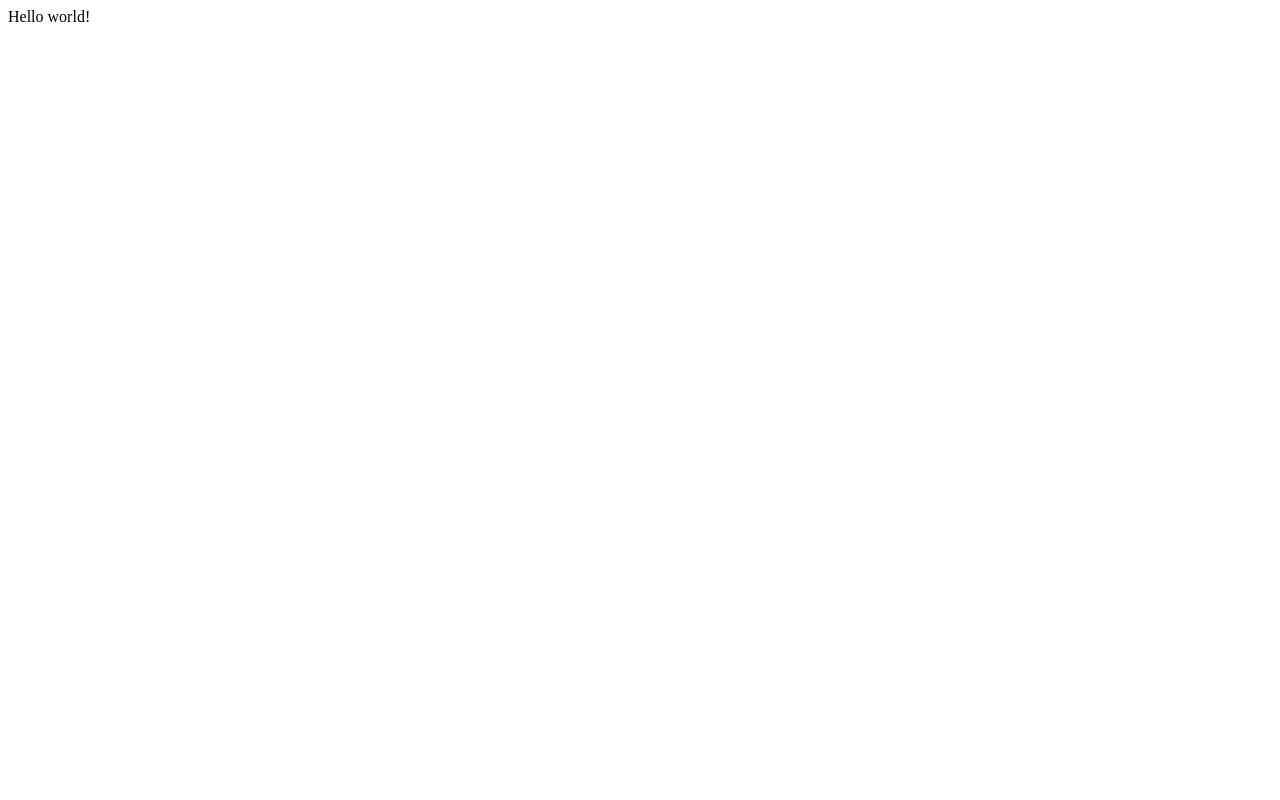
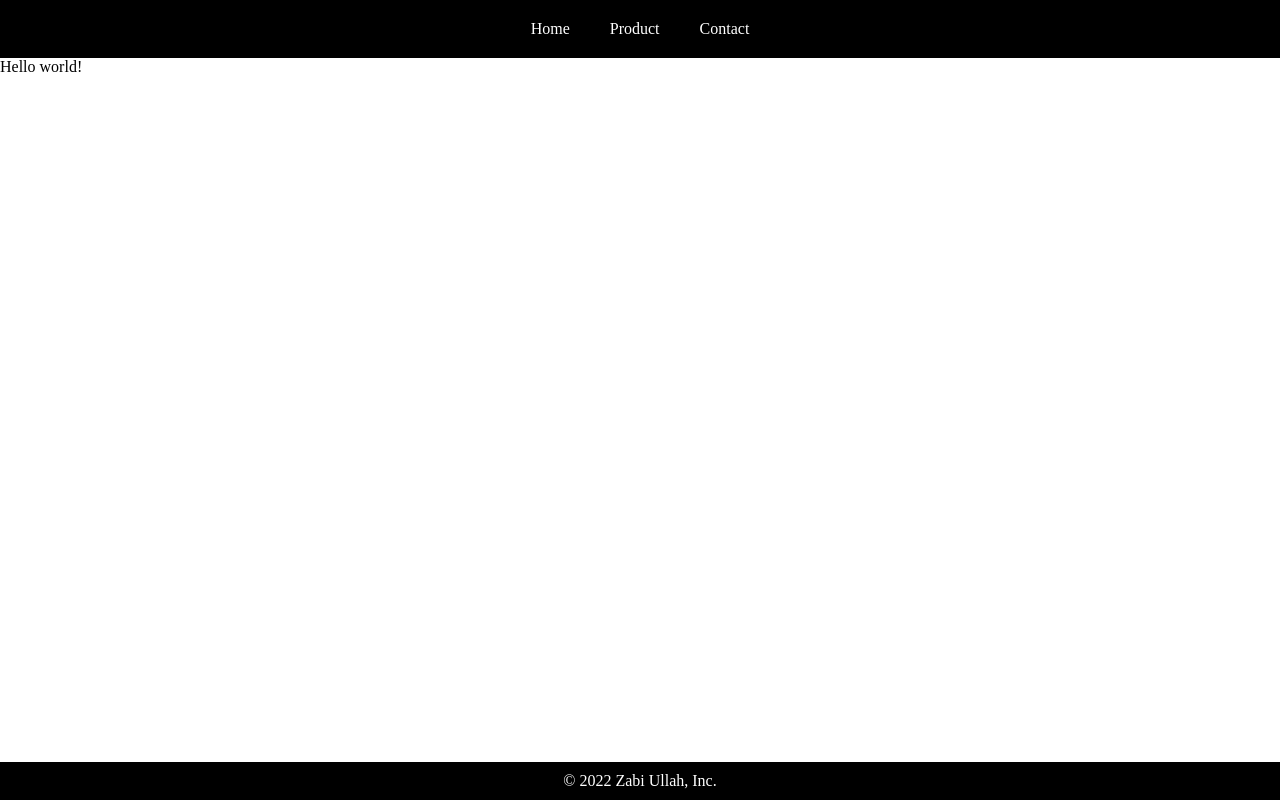
Before and after one commit to Zabi-Ullah/dep-gatsby-net, a Gatsby site: page / in a window 1280 px wide. Built offline with nearby package versions, Linux system fonts and the light colour scheme; Gatsby itself is replaced by a stand-in of ours.

Commit message:
designing update

```diff
--- /dev/null
+++ b/gatsby-browser.js
@@ -0,0 +1 @@
+import "./src/styles/main.css"
--- /dev/null
+++ b/src/components/footer.tsx
@@ -0,0 +1,10 @@
+import React from "react";
+
+const Footer=()=>{
+    return(
+        <div className="footer">
+            © 2022 Zabi Ullah, Inc.
+        </div>
+    )
+}
+export default Footer
--- /dev/null
+++ b/src/components/layout.tsx
@@ -0,0 +1,13 @@
+import React from "react";
+import Navbar from "./navbar";
+import Footer from "./footer";
+const Layout=({children})=>{
+    return(
+        <div>
+            <Navbar />
+            {children}
+            <Footer />
+        </div>
+    )
+}
+export default Layout
--- a/src/components/navbar.tsx
+++ b/src/components/navbar.tsx
@@ -0,0 +1,13 @@
+import { Link } from "gatsby";
+import React from "react";
+
+const Navbar=()=>{
+    return(
+        <div className="nav">
+            <Link to="/">Home</Link>
+            <Link to="/product">Product</Link>
+            <Link to="/contact">Contact</Link>
+        </div>
+    )
+}
+export default Navbar
--- /dev/null
+++ b/src/pages/contact.tsx
@@ -0,0 +1,6 @@
+import React from "react"
+import Layout from "../components/layout"
+
+export default function Contact() {
+  return <Layout>Contact! </Layout>
+}
--- a/src/pages/index.tsx
+++ b/src/pages/index.tsx
@@ -1,5 +1,6 @@
 import React from "react"
+import Layout from "../components/layout"
 
 export default function Home() {
-  return <div>Hello world!</div>
+  return <Layout>Hello world! </Layout>
 }
--- /dev/null
+++ b/src/pages/product.tsx
@@ -0,0 +1,6 @@
+import React from "react"
+import Layout from "../components/layout"
+
+export default function Product() {
+  return <Layout>Product! </Layout>
+}
--- /dev/null
+++ b/src/styles/main.css
@@ -0,0 +1,27 @@
+body{
+    padding: 0;
+    margin: 0;
+}
+.nav{
+    background-color: black;
+    text-align: center;
+    padding: 20px;
+}
+.nav > a{
+    color: white;
+    text-decoration: none;
+    margin: 0 20px;
+}
+.nav > a:hover{
+    color: brown;
+}
+.footer{
+    background-color: black;
+    color: white;
+    position: absolute;
+    bottom: 0;
+    left: 0;
+    right: 0;
+    text-align: center;
+    padding: 10px;
+}
```
